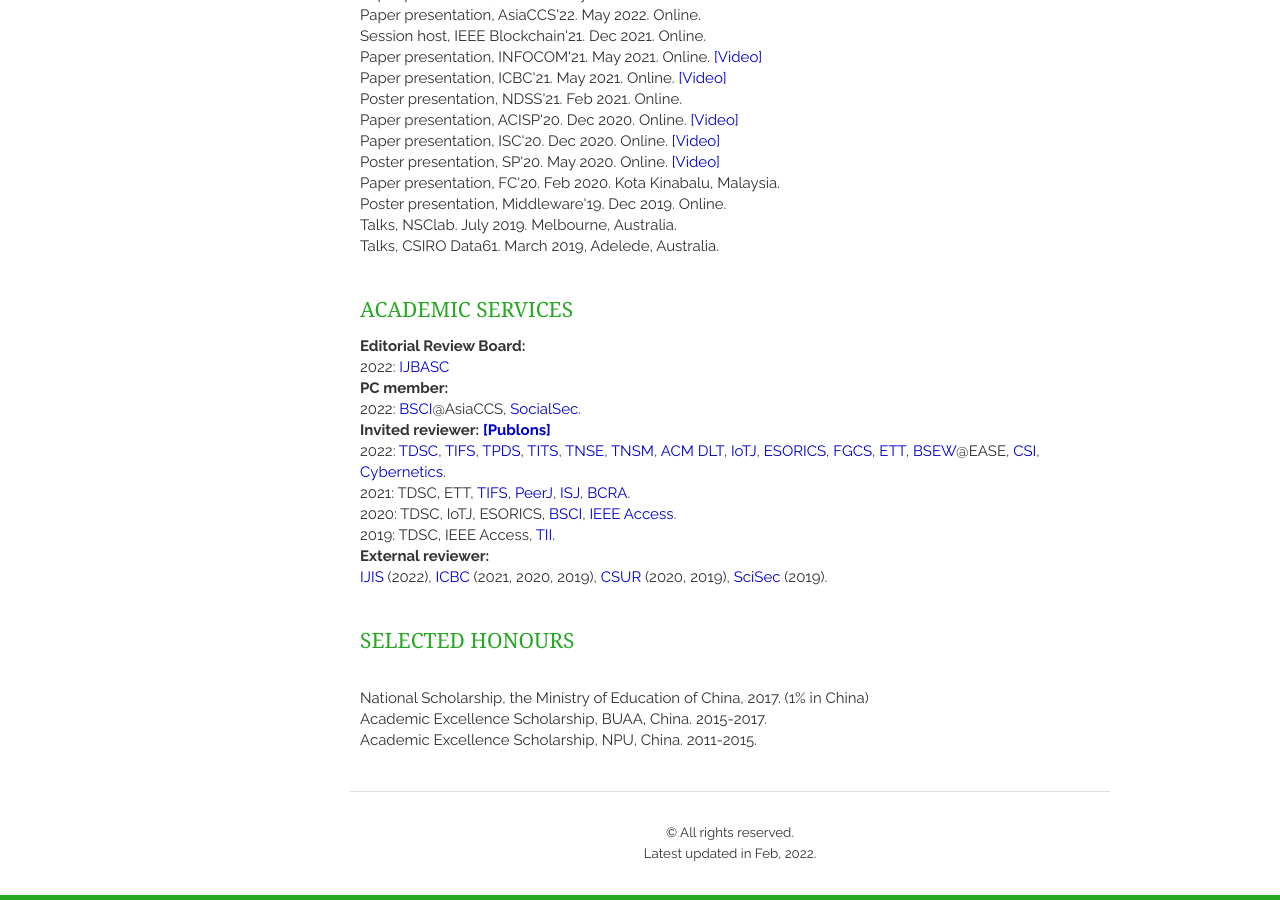
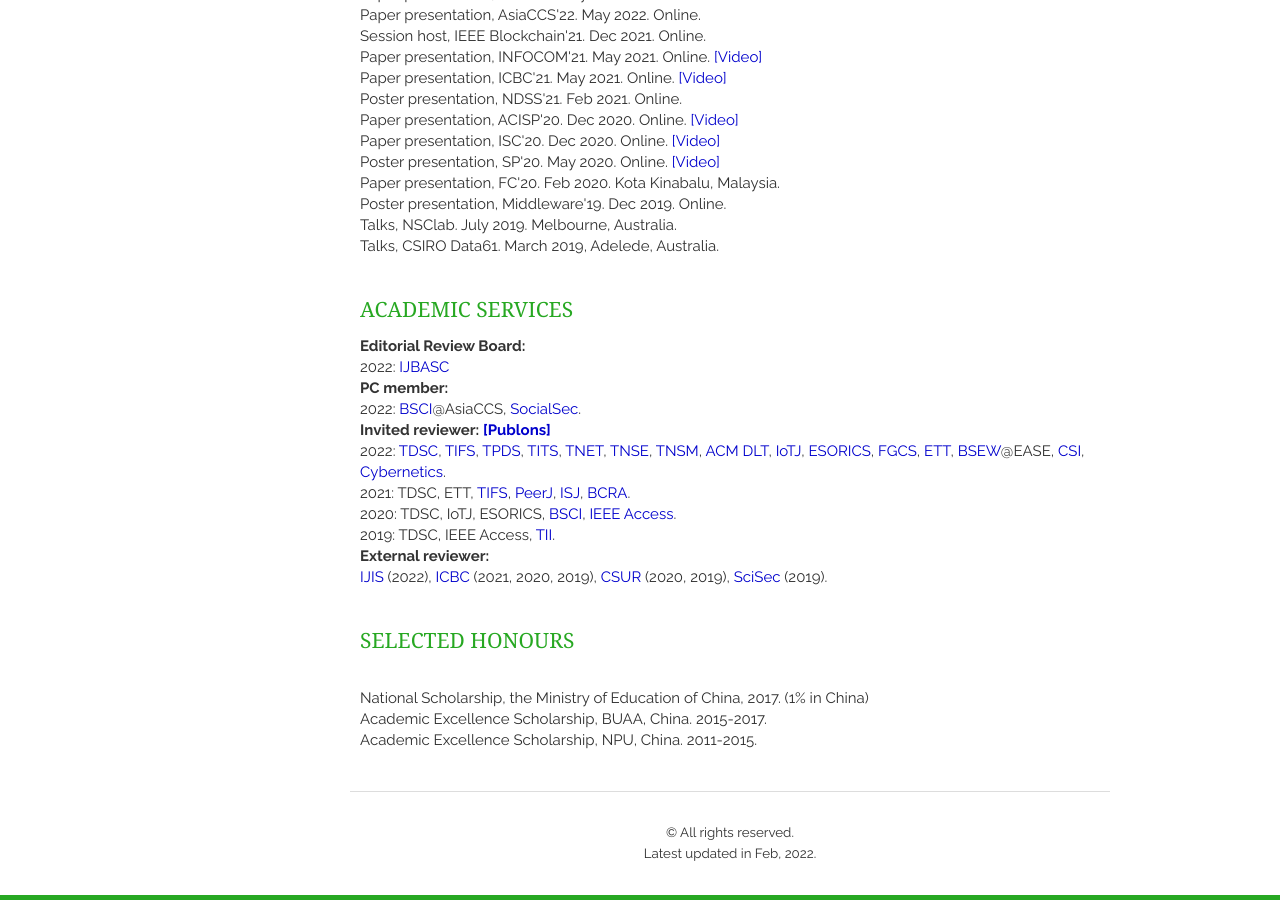
Before and after one commit to AaronWang-git/qinwang-git.github.io, a Jekyll site: the page built from index.html, in a window 1280 px wide and 900 px high, scrolled down 1925 px. Built offline with Jekyll 4.4.1, drawn with Linux system fonts in a browser that asks for light colours; nearby versions of some CDN libraries; a script that is not in the unit is left out; the list of posts is cut into pages by our own code.

Commit message:
Update service.html

```diff
--- a/_includes/service.html
+++ b/_includes/service.html
@@ -47,6 +47,7 @@
               <a href="https://ieeexplore.ieee.org/xpl/RecentIssue.jsp?punumber=10206" target="_blank">TIFS</a></strong>,
               <a href="https://ieeexplore.ieee.org/xpl/RecentIssue.jsp?punumber=71" target="_blank">TPDS</a></strong>,
               <a href="https://ieeexplore.ieee.org/xpl/RecentIssue.jsp?punumber=6979" target="_blank">TITS</a></strong>,
+              <a href="https://ieeexplore.ieee.org/xpl/RecentIssue.jsp?punumber=90" target="_blank">TNET</a></strong>,
               <a href="https://ieeexplore.ieee.org/xpl/RecentIssue.jsp?punumber=6488902" target="_blank">TNSE</a></strong>,
               <a href="https://www.comsoc.org/publications/journals/ieee-tnsm" target="_blank">TNSM</a></strong>,
               <a href="https://dl.acm.org/journal/dlt" target="_blank">ACM DLT</a></strong>,
```
